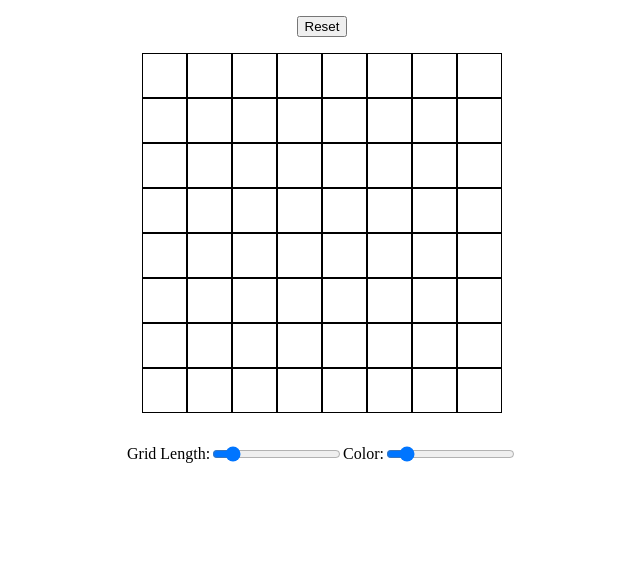
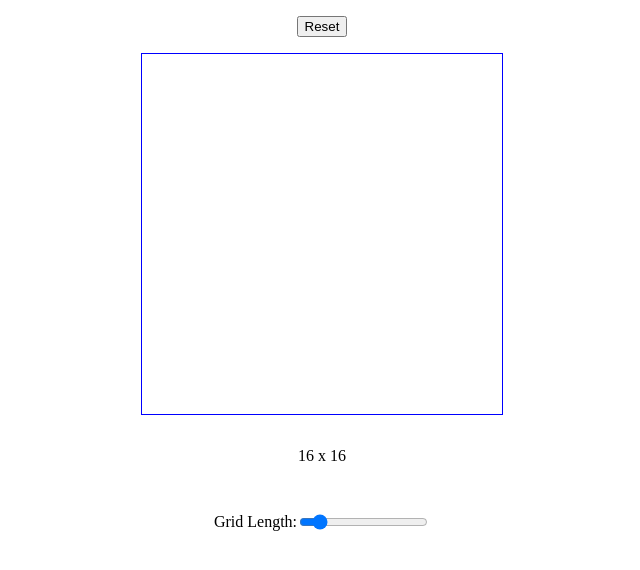
Before and after one commit to BradJKim/Etch-a-Sketch, a plain HTML site: page index.html in a window 1280 px wide. Shown: the whole page, without its empty margins (318-958 px from the left). Drawn offline with Linux system fonts and the light colour scheme.

Commit message:
working grid with adjustable grid length bar

```diff
--- a/index.html
+++ b/index.html
@@ -14,11 +14,19 @@
     <div id="container">
 
     </div>
+
+    <div>
+        <p class="slidecontainer" id="gridLengthText"> </p>
+    </div>
     <div class="slidecontainer">
         <p>Grid Length:</p>
-        <input type="range" min="1" max="64" value="8">
+        <input id="gridBtn" type="range" min="1" max="64" value="8">
+    </div>
+    <!--
+    <div class="slidecontainer">
         <p>Color:</p>
-        <input type="range" min="1" max="64" value="8">
+        <input type="range" min="1" max="10" value="8">
     </div>
+    -->
 </body>
 </html>
--- a/javascript.js
+++ b/javascript.js
@@ -1,17 +1,29 @@
 const container = document.getElementById("container");
+const gridLengthText = document.querySelector('#gridLengthText');
+const gridBtn = document.querySelector('#gridBtn');
 
-container.style.cssText = 'width: 360px; height: 360px; margin: auto; display: grid; grid-template-columns: repeat(8, auto); grid-template-rows: repeat(8, auto)'
+container.style.cssText = 'width: 360px; height: 360px; margin: auto; display: grid; border: 1px solid blue;'
 
-fillGrid(8);
+fillGrid(16);
+gridLengthText.textContent = `16 x 16`
 
+gridBtn.addEventListener('change', () => {
+    let roundedValue = Math.floor(gridBtn.value);
+    resetGrid();
+    fillGrid(roundedValue);
+    gridLengthText.textContent = `${roundedValue} x ${roundedValue}`
+});
 
+function changeColor(){
+
+}
 
 function fillGrid(number){
-    container.style.cssText = `width: 360px; height: 360px; margin: auto; display: grid; grid-template-columns: repeat(${number}, auto); grid-template-rows: repeat(${number}, auto)`
+    container.style.gridTemplateColumns = `repeat(${number}, 1fr)`; container.style.gridTemplateRows = `repeat(${number}, 1fr)`
 
     for(let i=0; i<number*number; i++){
         const div1 = document.createElement('div');
-        div1.style.cssText = "height: auto; border: 1px solid black;";
+        div1.style.cssText = "user-select: none;";
         div1.addEventListener('mouseover', () => {
             div1.style.cssText += "background: black";
         });
@@ -22,6 +34,6 @@ function fillGrid(number){
 function resetGrid(){
     let containers = container.querySelectorAll('div')
     containers.forEach(div =>{
-        div.style.cssText = "height: auto; border: 1px solid black; background: none;";
+        div.style.cssText = "user-select: none; ";
     })
 }
```
